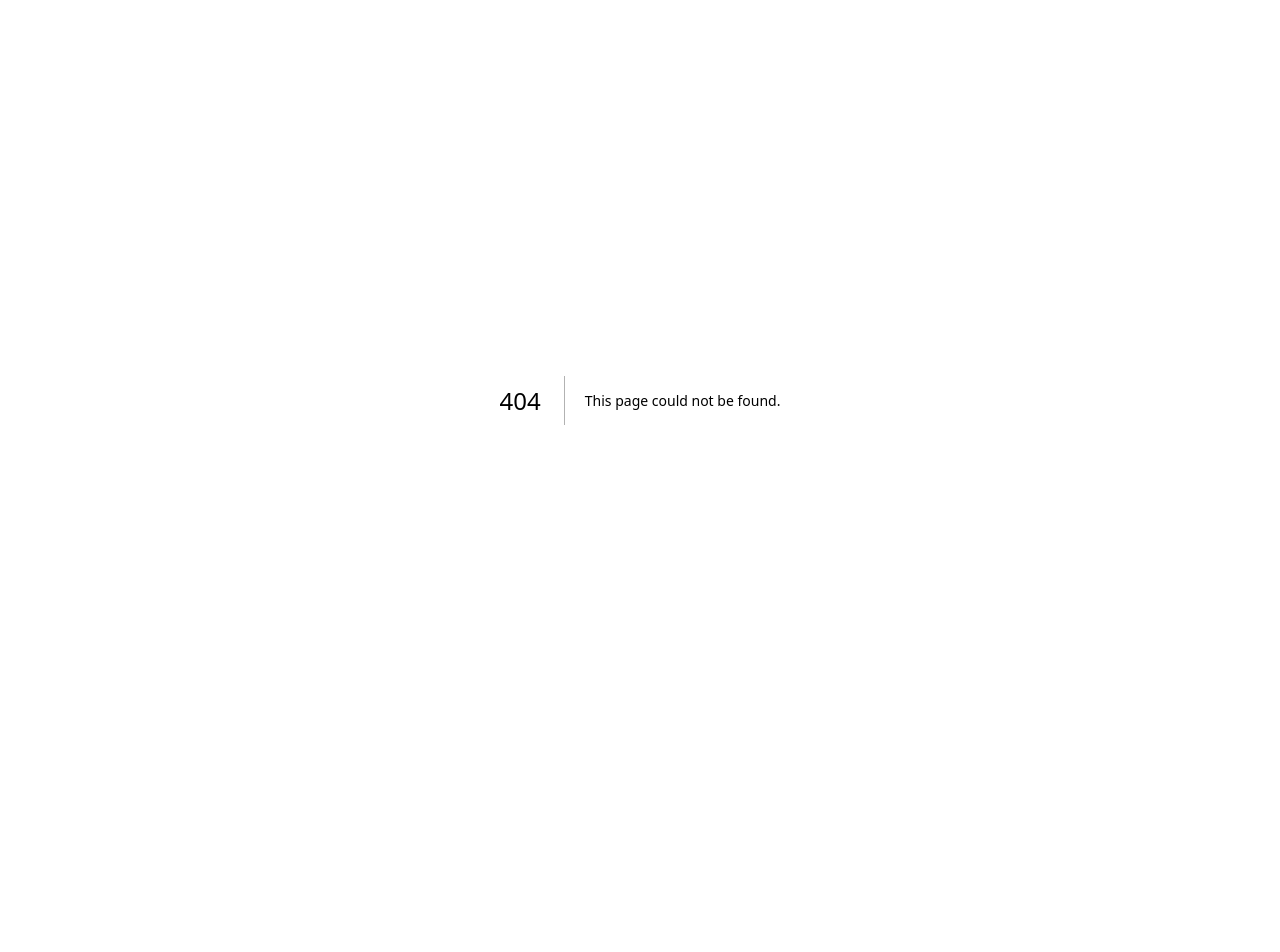
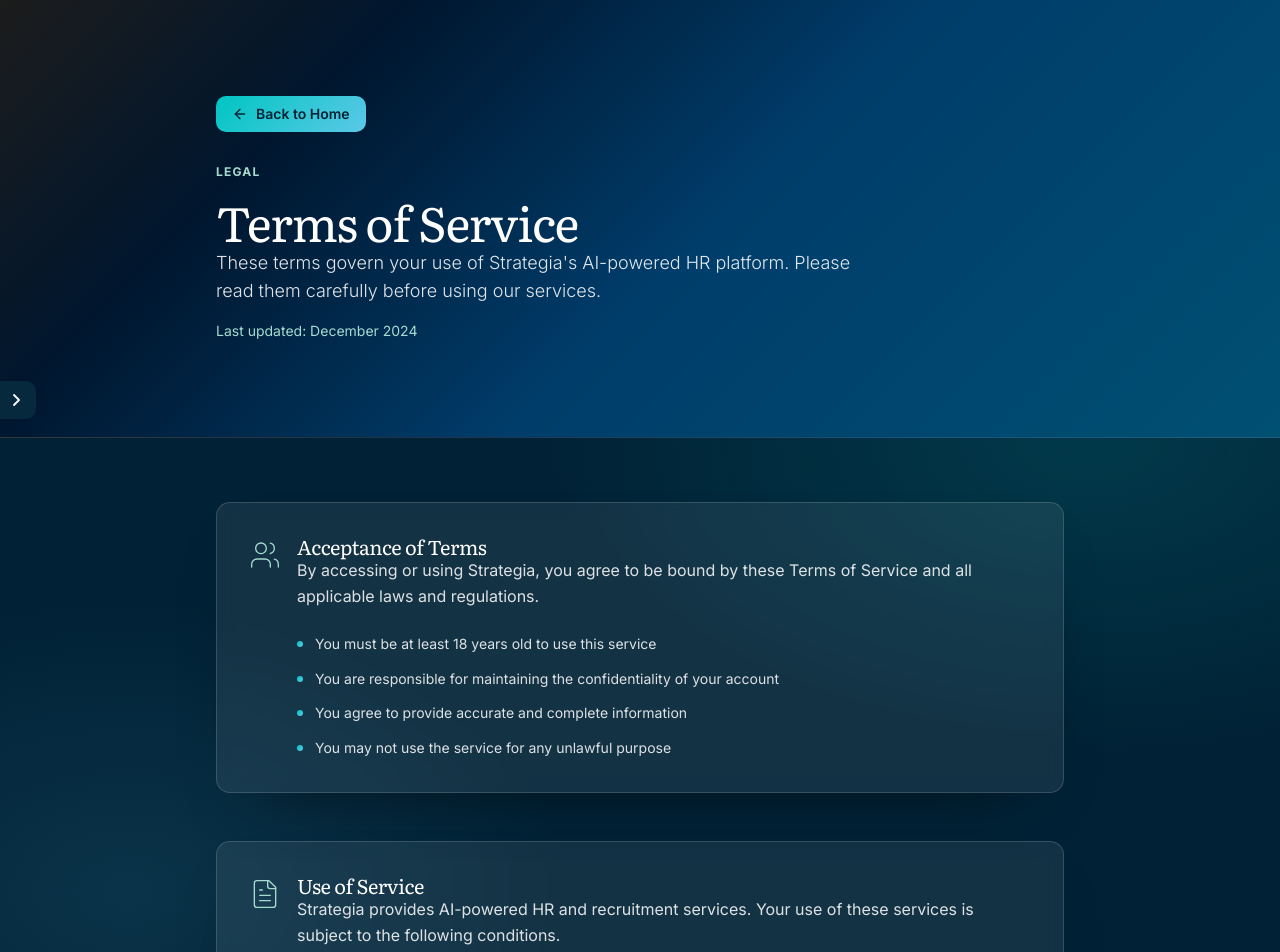
Before and after one commit to Strategiatech/strategia-v27-homepage, a Next.js app: page /terms in a window 1280 px wide. Before the commit this address had no page. Shown: the top 952 px of the page. Before the commit the page ends 800 px from the top, so only its background shows below. Built offline with nearby package versions, Linux system fonts and the light colour scheme; no server answers.

Commit message:
add terms page

```diff
--- a/agent_memory/progress.md
+++ b/agent_memory/progress.md
@@ -84,6 +84,8 @@
 - Added a new root `/privacy-policy` route with the full November 2025 privacy policy content from the old Azure Static Web Apps privacy page, styled as a standalone Strategia legal page.
 - Updated the v27 footer Privacy links in both the Company column and footer bottom row to point to `/privacy-policy`.
 - Updated `/privacy-policy` visual colours to match the v25/v27 homepage palette more closely: white policy titles, stronger white body text, teal accent subsection headings, and Teal-to-Sky gradient buttons.
+- Added a new root `/terms` route with the full December 2024 Terms of Service content from the old Azure Static Web Apps terms page, styled to match `/privacy-policy`.
+- Updated the v27 footer Terms links in both the Company column and footer bottom row to point to `/terms`.
 
 ## Next
 
@@ -219,3 +221,8 @@
 - Verified: focused ESLint passed for `src/app/(frontend)/privacy-policy/page.tsx` after the contrast and gradient-button update.
 - Verified: in-app Browser computed styles for local `/privacy-policy` show H1/H2 as `rgb(255, 255, 255)`, H3 as `rgb(165, 220, 208)`, both navigation buttons using a Teal-to-Sky gradient, no console errors, and horizontal overflow `0`.
 - Verified: GitHub Pages production build passed with `NEXT_PUBLIC_HIDE_PAGE_NAV=true NEXT_PUBLIC_PUBLISH_V27_AS_HOME=true GITHUB_PAGES=true ./node_modules/.bin/next build --webpack`; `/privacy-policy` remains in the static route list.
+- Verified: focused ESLint passed for `src/app/(frontend)/terms/page.tsx` and `src/components/v27/V27Footer.tsx` after adding `/terms` and wiring footer Terms links.
+- Verified: local `/terms` returns HTTP 200 and contains `Terms of Service`, `Acceptance of Terms`, `legal@strategia.ai`, white-title utility classes, and Teal-to-Sky gradient button classes.
+- Verified: in-app Browser computed styles for local `/terms` show H1/H2 as `rgb(255, 255, 255)`, both navigation buttons using a Teal-to-Sky gradient, no console errors, and horizontal overflow `0`.
+- Verified: local `/v27` HTML now contains two `href="/terms"` entries and two `href="/privacy-policy"` entries in the footer.
+- Verified: GitHub Pages production build passed with `NEXT_PUBLIC_HIDE_PAGE_NAV=true NEXT_PUBLIC_PUBLISH_V27_AS_HOME=true GITHUB_PAGES=true ./node_modules/.bin/next build --webpack`; `/terms` is included in the static route list.
--- /dev/null
+++ b/src/app/(frontend)/terms/page.tsx
@@ -0,0 +1,205 @@
+import type { Metadata } from 'next'
+import Link from 'next/link'
+import {
+  AlertTriangle,
+  ArrowLeft,
+  Clock,
+  FileText,
+  Scale,
+  Shield,
+  Users,
+} from 'lucide-react'
+import type { LucideIcon } from 'lucide-react'
+
+export const metadata: Metadata = {
+  title: 'Terms of Service | Strategia',
+  description:
+    "These terms govern your use of Strategia's AI-powered HR platform.",
+}
+
+type TermsSection = {
+  icon: LucideIcon
+  title: string
+  content: string
+  items: string[]
+}
+
+const sections: TermsSection[] = [
+  {
+    icon: Users,
+    title: 'Acceptance of Terms',
+    content:
+      'By accessing or using Strategia, you agree to be bound by these Terms of Service and all applicable laws and regulations.',
+    items: [
+      'You must be at least 18 years old to use this service',
+      'You are responsible for maintaining the confidentiality of your account',
+      'You agree to provide accurate and complete information',
+      'You may not use the service for any unlawful purpose',
+    ],
+  },
+  {
+    icon: FileText,
+    title: 'Use of Service',
+    content:
+      'Strategia provides AI-powered HR and recruitment services. Your use of these services is subject to the following conditions.',
+    items: [
+      'Candidates may upload resumes and complete assessments for job applications',
+      'Employers may post jobs, review candidates, and conduct assessments',
+      'All assessment results are generated by AI and should be used as one factor in hiring decisions',
+      'You may not attempt to reverse engineer or manipulate assessment algorithms',
+    ],
+  },
+  {
+    icon: Shield,
+    title: 'Intellectual Property',
+    content:
+      'All content, features, and functionality of Strategia are owned by Strategia and protected by intellectual property laws.',
+    items: [
+      'Assessment methodologies and AI models are proprietary',
+      'You retain ownership of content you upload (resumes, job descriptions)',
+      'You grant Strategia a license to process your content for service delivery',
+      'You may not copy, modify, or distribute Strategia materials without permission',
+    ],
+  },
+  {
+    icon: AlertTriangle,
+    title: 'Limitations of Liability',
+    content:
+      'Strategia provides services "as is" and makes no warranties regarding the accuracy of AI-generated insights.',
+    items: [
+      'Assessment results are recommendations, not guarantees of job fit',
+      'Hiring decisions remain the sole responsibility of employers',
+      'Strategia is not liable for employment outcomes',
+      'Service availability may be subject to maintenance and updates',
+    ],
+  },
+  {
+    icon: Scale,
+    title: 'Dispute Resolution',
+    content:
+      'Any disputes arising from these terms will be resolved through the following process.',
+    items: [
+      'Initial resolution through good-faith negotiation',
+      'Mediation if negotiation is unsuccessful',
+      'Binding arbitration as a final resolution method',
+      'Governing law based on your jurisdiction of use',
+    ],
+  },
+  {
+    icon: Clock,
+    title: 'Termination',
+    content:
+      'Either party may terminate the use of services under certain conditions.',
+    items: [
+      'You may delete your account at any time',
+      'Strategia may suspend accounts that violate these terms',
+      'Data retention after termination follows our Privacy Policy',
+      'Certain provisions survive termination (IP rights, limitations of liability)',
+    ],
+  },
+]
+
+export default function TermsPage() {
+  return (
+    <div className="min-h-screen bg-[#012236] text-white">
+      <header className="border-b border-white/12 bg-[linear-gradient(135deg,#1C1C1C_0%,#00162E_24%,#003D6B_55%,#005072_100%)] py-24">
+        <div className="mx-auto max-w-4xl px-6">
+          <Link
+            href="/"
+            className="mb-8 inline-flex items-center gap-2 rounded-lg bg-[linear-gradient(135deg,#00C6C1_0%,#5CC8E8_100%)] px-4 py-2 text-sm font-semibold !text-[#012236] shadow-[0_14px_32px_-18px_rgba(92,200,232,0.9)] transition-all hover:-translate-y-0.5 hover:shadow-[0_18px_40px_-18px_rgba(92,200,232,1)]"
+          >
+            <ArrowLeft className="h-4 w-4" />
+            <span>Back to Home</span>
+          </Link>
+          <span className="mb-4 block text-xs font-bold uppercase tracking-widest text-[#A5DCD0]">
+            Legal
+          </span>
+          <h1 className="mb-6 font-serif text-4xl !text-white md:text-5xl">
+            Terms of Service
+          </h1>
+          <p className="max-w-2xl text-lg font-light text-white/88">
+            These terms govern your use of Strategia&apos;s AI-powered HR
+            platform. Please read them carefully before using our services.
+          </p>
+          <p className="mt-4 text-sm text-[#A5DCD0]">
+            Last updated: December 2024
+          </p>
+        </div>
+      </header>
+
+      <main className="bg-[radial-gradient(900px_520px_at_85%_0%,rgba(0,198,193,0.14),transparent_60%),radial-gradient(740px_480px_at_10%_20%,rgba(92,200,232,0.10),transparent_60%)] py-16">
+        <div className="mx-auto max-w-4xl space-y-12 px-6">
+          {sections.map((section) => (
+            <Section key={section.title} section={section} />
+          ))}
+
+          <section className="rounded-xl border border-[#00C6C1]/35 bg-[linear-gradient(135deg,rgba(0,198,193,0.14)_0%,rgba(92,200,232,0.10)_100%)] p-8 text-center">
+            <h2 className="mb-3 font-serif text-xl !text-white">
+              Questions About These Terms?
+            </h2>
+            <p className="mb-4 leading-relaxed text-white/86">
+              If you have any questions about these Terms of Service, please
+              contact us.
+            </p>
+            <a
+              href="mailto:legal@strategia.ai"
+              className="font-semibold text-[#A5DCD0] transition-colors hover:text-[#5CC8E8]"
+            >
+              legal@strategia.ai
+            </a>
+          </section>
+        </div>
+      </main>
+
+      <footer className="border-t border-white/12 bg-[#012236] py-12">
+        <div className="mx-auto flex max-w-4xl flex-col items-center justify-between gap-4 px-6 sm:flex-row">
+          <p className="text-sm text-white/70">
+            © {new Date().getFullYear()} Strategia. All rights reserved.
+          </p>
+          <div className="flex flex-col items-center gap-4 sm:flex-row">
+            <Link
+              href="/privacy-policy"
+              className="text-sm font-medium text-[#A5DCD0] transition-colors hover:text-[#5CC8E8]"
+            >
+              Privacy Policy
+            </Link>
+            <Link
+              href="/"
+              className="inline-flex items-center gap-2 rounded-lg bg-[linear-gradient(135deg,#00C6C1_0%,#5CC8E8_100%)] px-6 py-2.5 text-sm font-semibold !text-[#012236] shadow-[0_16px_34px_-18px_rgba(92,200,232,0.95)] transition-all hover:-translate-y-0.5 hover:shadow-[0_22px_44px_-18px_rgba(92,200,232,1)]"
+            >
+              Return to Home
+            </Link>
+          </div>
+        </div>
+      </footer>
+    </div>
+  )
+}
+
+function Section({ section }: { section: TermsSection }) {
+  const Icon = section.icon
+
+  return (
+    <section className="rounded-xl border border-white/15 bg-white/[0.075] p-8 shadow-[0_28px_70px_-45px_rgba(0,0,0,0.75)] backdrop-blur-sm transition-colors hover:border-[#00C6C1]/45">
+      <div className="mb-6 flex items-start gap-4">
+        <Icon className="mt-1 h-8 w-8 flex-shrink-0 stroke-1 text-[#A5DCD0]" />
+        <div>
+          <h2 className="mb-3 font-serif text-xl !text-white">
+            {section.title}
+          </h2>
+          <p className="leading-relaxed text-white/86">{section.content}</p>
+        </div>
+      </div>
+      <ul className="ml-12 space-y-3">
+        {section.items.map((item) => (
+          <li key={item} className="flex items-start gap-3">
+            <span className="mt-2 h-1.5 w-1.5 flex-shrink-0 rounded-full bg-[linear-gradient(135deg,#00C6C1,#5CC8E8)]" />
+            <span className="text-sm leading-relaxed text-white/86">
+              {item}
+            </span>
+          </li>
+        ))}
+      </ul>
+    </section>
+  )
+}
--- a/src/components/v27/V27Footer.tsx
+++ b/src/components/v27/V27Footer.tsx
@@ -51,7 +51,7 @@
               <li><a href="#industries">About</a></li>
               <li><a href="#demo">Contact</a></li>
               <li><a href="/privacy-policy">Privacy</a></li>
-              <li><a href="#security">Terms</a></li>
+              <li><a href="/terms">Terms</a></li>
             </ul>
           </div>
         </div>
@@ -60,7 +60,7 @@
           <div className="v25-footer-bottom-left">&copy; 2026 Strategia, Inc. All rights reserved.</div>
           <div className="v25-footer-bottom-right">
             <a href="/privacy-policy">Privacy</a>
-            <a href="#security">Terms</a>
+            <a href="/terms">Terms</a>
             <a href="#security">Security</a>
             <a href="#demo">Contact</a>
           </div>
```
